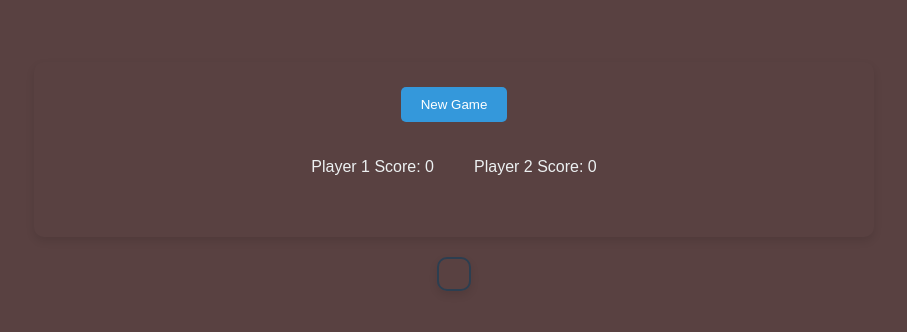
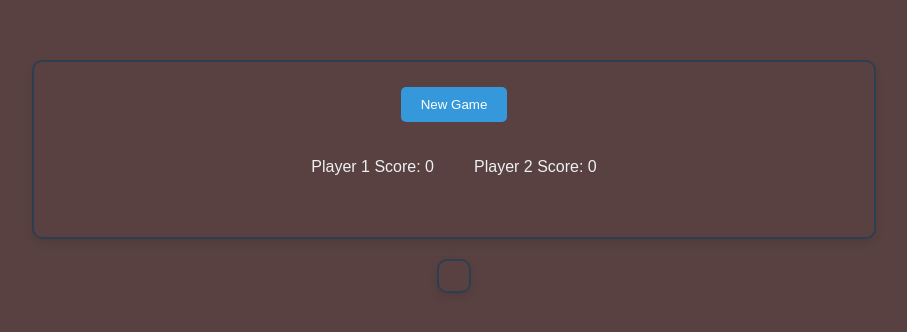
Before and after one commit to BlueInside/ticTacToe, a plain HTML site: page index.html in a window 1280 px wide. Shown: the part 224-556 px from the top of the page, without its empty margins (186-1093 px from the left). Drawn offline with Linux system fonts and the light colour scheme.

Commit message:
add border

```diff
--- a/style.css
+++ b/style.css
@@ -17,7 +17,7 @@ body {
   justify-items: center;
   padding: 20px;
   border-radius: 10px;
-  border: 2px;
+  border: 2px solid;
   border-color: #2c3e50;
   box-shadow: 0 4px 8px rgba(0, 0, 0, 0.1);
   color: #ecf0f1;
```
